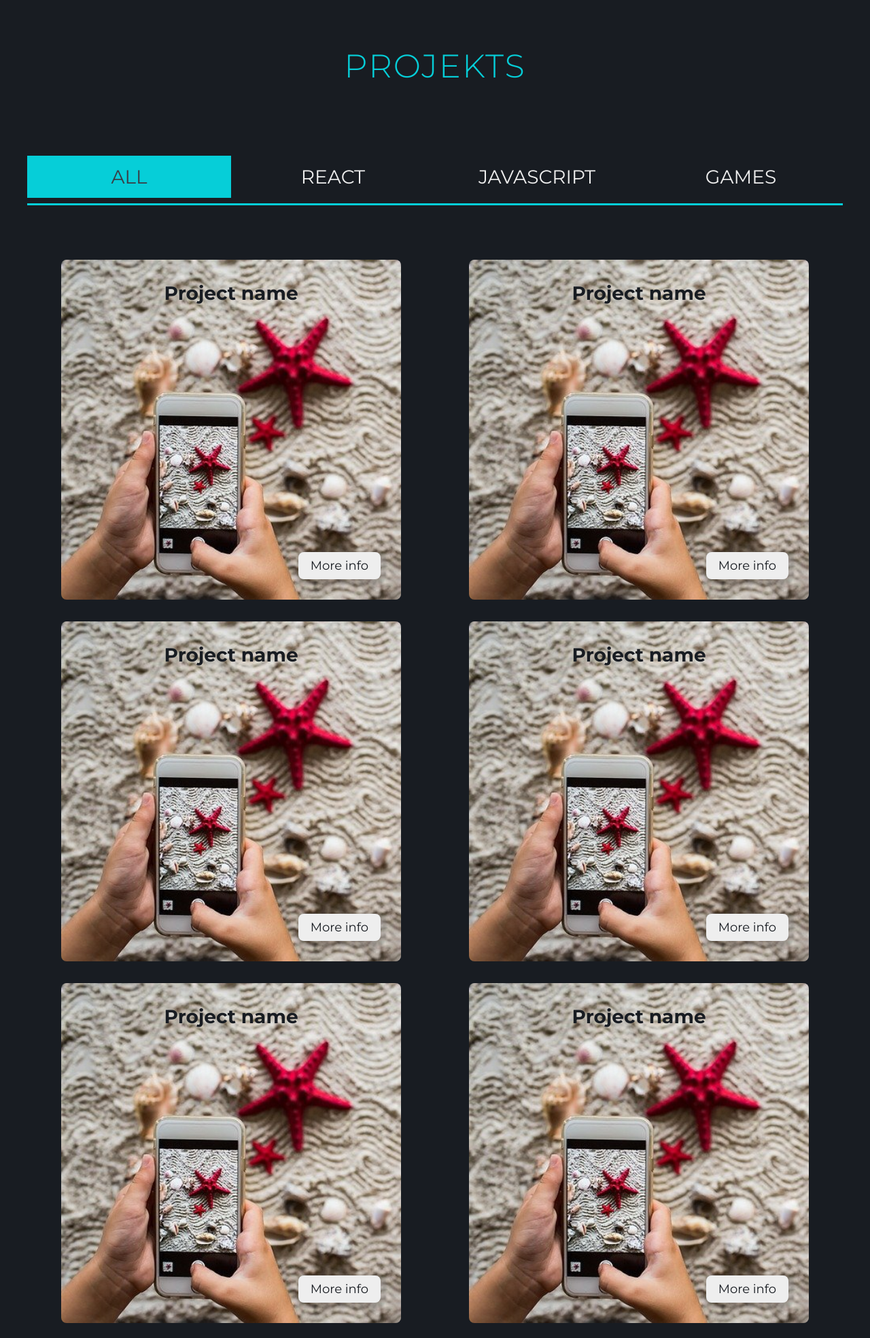
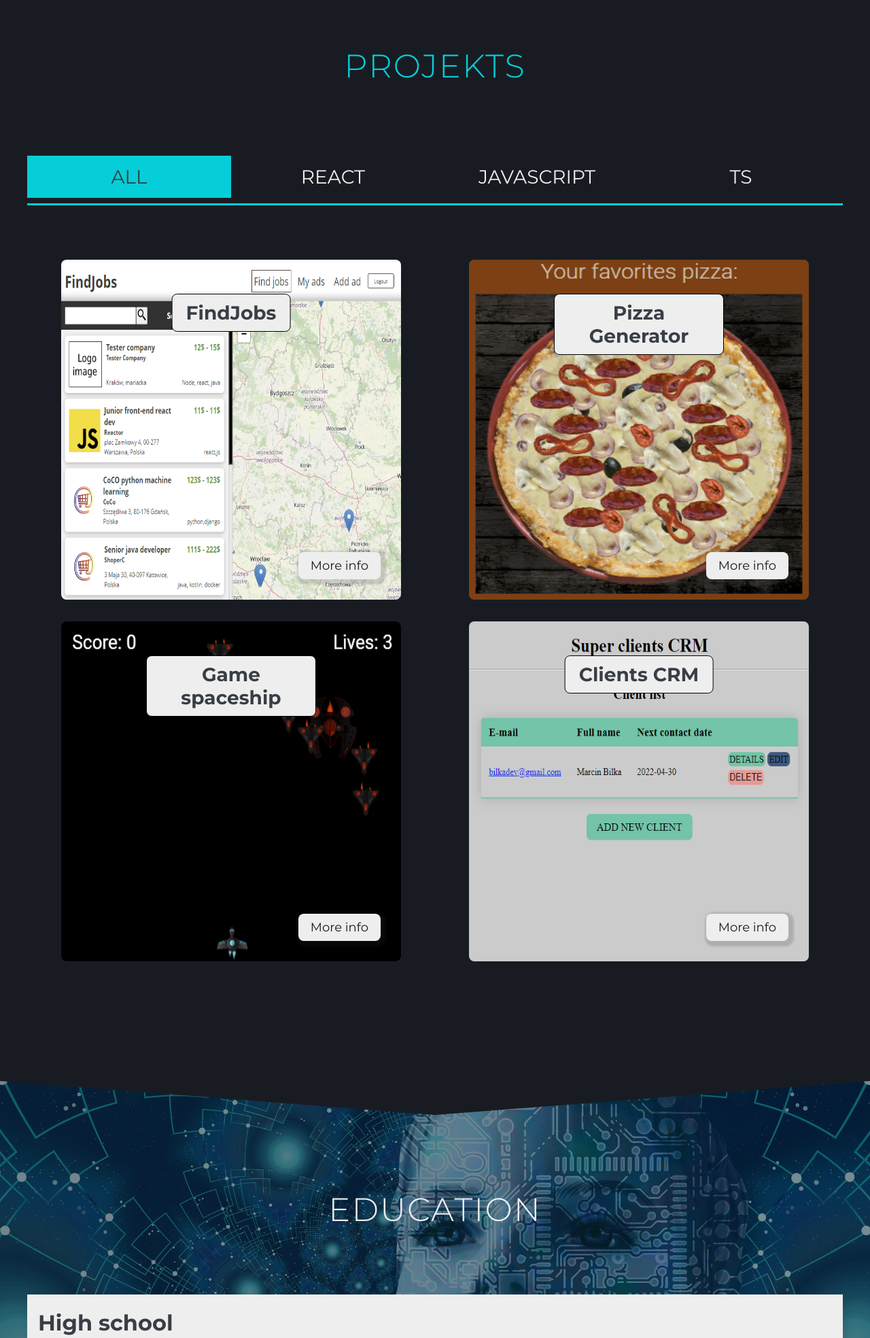
Before and after one commit to BilkaDev/BilkaDev, a PHP site: page / in a window 1280 px wide. Shown: the part 3758-5726 px from the top of the page at 68% size. Run offline with PHP 8.4, Linux system fonts and the light colour scheme.

Commit message:
Added project

```diff
--- a/css/main.css
+++ b/css/main.css
@@ -444,14 +444,31 @@ body {
 }
 .projects__card-img {
   padding: 2em;
+  border-radius: 8px;
+  background-color: #393e46;
   height: 100%;
-  border-radius: 8px;
-  background-size: cover;
-  background-image: url("../img/projekttestowy.jpg");
   transition: transform 1s, opacity 1s;
 }
+.projects__card-img img {
+  position: absolute;
+  left: 0;
+  top: 0;
+  height: 100%;
+  width: 100%;
+  border-radius: 8px;
+}
 .projects__card-img-title {
+  position: absolute;
+  z-index: 1;
+  background-color: #eeeeee;
+  border: #000 1px solid;
+  border-radius: 8px;
+  padding: 1rem 2rem;
+  top: 10%;
+  left: 50%;
+  transform: translateX(-50%);
   font-size: 2.8rem;
+  color: #393e46;
 }
 .projects__card-img-info {
   background-color: #eeeeee;
--- a/index.html
+++ b/index.html
@@ -213,143 +213,110 @@
                     <div class="projects__filter projects__filter--active" data-filter="all">all</div>
                     <div class="projects__filter" data-filter="react">react</div>
                     <div class="projects__filter" data-filter="js">javascript</div>
-                    <div class="projects__filter" data-filter="game">games</div>
+                    <div class="projects__filter" data-filter="ts">TS</div>
                 </div>
 
             </div>
 
 
             <div class="projects__cards-boxes">
-                <div data-filter="all game" class="projects__card-box" onclick="void(0)">
+                <div data-filter="all react ts" class="projects__card-box" onclick="0">
 
                     <div class="projects__card-img">
-                        <h3 class="projects__card-img-title">Project name</h3>
+                        <h3 class="projects__card-img-title">FindJobs</h3>
+                        <img src="/img/project/findjobs.png" alt="">
                         <p class="projects__card-img-info">More info</p>
                     </div>
 
 
                     <div class="projects__card-info">
-                        <h3 class="projects__card-info-title">Project Name</h3>
+                        <h3 class="projects__card-info-title">FindJobs</h3>
                         <ul class="projects__card-info-list">
-                            <li class="projects__card-info-list-item">Front end w html</li>
-                            <li class="projects__card-info-list-item">js w js</li>
-                            <li class="projects__card-info-list-item">mysql datebase</li>
-                            <li class="projects__card-info-list-item">itakdalej</li>
+                            <li class="projects__card-info-list-item">This is the server for the findjobs application.
+                                The application is used to search and add jobs.</li>
+                            <li class="projects__card-info-list-item">Frontend: React v18.1.0</li>
+                            <li class="projects__card-info-list-item">Typescript</li>
+                            <li class="projects__card-info-list-item">Mysql database</li>
+                            <li class="projects__card-info-list-item">Backend: Express v4.18.1</li>
                         </ul>
+                        <a type="button" class="projects__card-info-btn" target="_blank" href="https://findjobs.bilka.networkmanager.pl/">View online</a>
+                        <div class="btn-view-source">
+                            <div class="btn-view-source__left">
+                                <a type="button"
+                                target="_blank" href="https://github.com/BilkaDev/findjobs-back">View source BE</a>
+                            </div>
+                            <div class="btn-view-source__right">
+                                <a type="button"
+                                target="_blank" href="https://github.com/BilkaDev/findjobs-front">View source FE</a>
+                            </div>
+                        </div>
 
-                        <a type="button" class="projects__card-info-btn" href="#">View online</a>
-                        <a type="button" class="projects__card-info-btn projects__card-info-btn--source"
-                           href="#">View source</a>
                     </div>
                 </div>
-                <div data-filter="all react" class="projects__card-box" onclick="void(0)">
+                <div data-filter="all js" class="projects__card-box" onclick="void(0)">
 
                     <div class="projects__card-img">
-                        <h3 class="projects__card-img-title">Project name</h3>
+                        <h3 class="projects__card-img-title">Pizza Generator</h3>
+                        <img src="/img/project/pizza-generator.png" alt="pizza">
                         <p class="projects__card-img-info">More info</p>
                     </div>
 
 
                     <div class="projects__card-info">
-                        <h3 class="projects__card-info-title">Project Name</h3>
+                        <h3 class="projects__card-info-title">Pizza Generator</h3>
                         <ul class="projects__card-info-list">
-                            <li class="projects__card-info-list-item">Front end w html</li>
-                            <li class="projects__card-info-list-item">js w js</li>
-                            <li class="projects__card-info-list-item">mysql datebase</li>
-                            <li class="projects__card-info-list-item">itakdalej</li>
+                            <li class="projects__card-info-list-item">This is an application to create pizzas, using cookies</li>
+                            <li class="projects__card-info-list-item">Frontend generate by handlebars</li>
+                            <li class="projects__card-info-list-item">Backend: Express.js</li>
                         </ul>
 
-                        <a type="button" class="projects__card-info-btn" href="#">View online</a>
+                        <a type="button" class="projects__card-info-btn" target="_blank" href="https://pizzagenerator.hiema.repl.co/#">View online</a>
                         <a type="button" class="projects__card-info-btn projects__card-info-btn--source"
-                           href="#">View source</a>
+                            target="_blank" href="https://github.com/BilkaDev/PizzaGeneator">View source</a>
                     </div>
                 </div>
                 <div data-filter="all js" class="projects__card-box" onclick="void(0)">
 
                     <div class="projects__card-img">
-                        <h3 class="projects__card-img-title">Project name</h3>
+                        <h3 class="projects__card-img-title">Game spaceship</h3>
+                        <img src="/img/project/game-space.png" alt="game spaceship">
                         <p class="projects__card-img-info">More info</p>
                     </div>
 
 
                     <div class="projects__card-info">
-                        <h3 class="projects__card-info-title">Project Name</h3>
+                        <h3 class="projects__card-info-title">Game spaceship</h3>
                         <ul class="projects__card-info-list">
-                            <li class="projects__card-info-list-item">Front end w html</li>
-                            <li class="projects__card-info-list-item">js w js</li>
-                            <li class="projects__card-info-list-item">mysql datebase</li>
-                            <li class="projects__card-info-list-item">itakdalej</li>
+                            <li class="projects__card-info-list-item">Learning oop from the course</li>
                         </ul>
 
-                        <a type="button" class="projects__card-info-btn" href="#">View online</a>
+                        <a type="button" class="projects__card-info-btn" target="_blank" href="https://bilkadev.github.io/Game-spaceship/">View online</a>
                         <a type="button" class="projects__card-info-btn projects__card-info-btn--source"
-                           href="#">View source</a>
+                           target="_blank" href="https://github.com/BilkaDev/Game-spaceship">View source</a>
                     </div>
                 </div>
-                <div data-filter="all game" class="projects__card-box" onclick="void(0)">
+                <div data-filter="all ts" class="projects__card-box" onclick="void(0)">
 
                     <div class="projects__card-img">
-                        <h3 class="projects__card-img-title">Project name</h3>
+                        <h3 class="projects__card-img-title">Clients CRM</h3>
+                        <img src="/img/project/super-crm.png" alt="project clients crm">
                         <p class="projects__card-img-info">More info</p>
                     </div>
 
 
                     <div class="projects__card-info">
-                        <h3 class="projects__card-info-title">Project Name</h3>
+                        <h3 class="projects__card-info-title">Clients CRM</h3>
                         <ul class="projects__card-info-list">
-                            <li class="projects__card-info-list-item">Front end w html</li>
-                            <li class="projects__card-info-list-item">js w js</li>
-                            <li class="projects__card-info-list-item">mysql datebase</li>
-                            <li class="projects__card-info-list-item">itakdalej</li>
+                            <li class="projects__card-info-list-item">The project has a customer management objective</li>
+                            <li class="projects__card-info-list-item">First project in TS</li>
+                            <li class="projects__card-info-list-item">Generate frontend with handlebars</li>
+                            <li class="projects__card-info-list-item">Use MySQL database</li>
+                            <li class="projects__card-info-list-item">Backend: Express.js</li>
                         </ul>
 
-                        <a type="button" class="projects__card-info-btn" href="#">View online</a>
+                        <a type="button" class="projects__card-info-btn" target="_blank" href="https://super-crm.hiema.repl.co/">View online</a>
                         <a type="button" class="projects__card-info-btn projects__card-info-btn--source"
-                           href="#">View source</a>
-                    </div>
-                </div>
-                <div data-filter="all react" class="projects__card-box" onclick="void(0)">
-
-                    <div class="projects__card-img">
-                        <h3 class="projects__card-img-title">Project name</h3>
-                        <p class="projects__card-img-info">More info</p>
-                    </div>
-
-
-                    <div class="projects__card-info">
-                        <h3 class="projects__card-info-title">Project Name</h3>
-                        <ul class="projects__card-info-list">
-                            <li class="projects__card-info-list-item">Front end w html</li>
-                            <li class="projects__card-info-list-item">js w js</li>
-                            <li class="projects__card-info-list-item">mysql datebase</li>
-                            <li class="projects__card-info-list-item">itakdalej</li>
-                        </ul>
-
-                        <a type="button" class="projects__card-info-btn" href="#">View online</a>
-                        <a type="button" class="projects__card-info-btn projects__card-info-btn--source"
-                           href="#">View source</a>
-                    </div>
-                </div>
-                <div data-filter="all game" class="projects__card-box" onclick="void(0)">
-
-                    <div class="projects__card-img">
-                        <h3 class="projects__card-img-title">Project name</h3>
-                        <p class="projects__card-img-info">More info</p>
-                    </div>
-
-
-                    <div class="projects__card-info">
-                        <h3 class="projects__card-info-title">Project Name</h3>
-                        <ul class="projects__card-info-list">
-                            <li class="projects__card-info-list-item">Front end w html</li>
-                            <li class="projects__card-info-list-item">js w js</li>
-                            <li class="projects__card-info-list-item">mysql datebase</li>
-                            <li class="projects__card-info-list-item">itakdalej</li>
-                        </ul>
-
-                        <a type="button" class="projects__card-info-btn" href="#">View online</a>
-                        <a type="button" class="projects__card-info-btn projects__card-info-btn--source"
-                           href="#">View source</a>
+                        target="_blank" href="https://github.com/BilkaDev/clients-list">View source</a>
                     </div>
                 </div>
             </div>
@@ -436,7 +403,7 @@
                             <img src="img/icon/git-icon.png" alt="github icon">
                         </div>
                         <div class="contact-box__details">
-                            <a href="https://github.com/BilkaDev">GitHub Marcin BIlka</a>
+                            <a href="https://github.com/BilkaDev">GitHub: Marcin BIlka</a>
                         </div>
                     </div>
                     <div class="contact-box">
@@ -444,18 +411,17 @@
                             <img src="img/icon/email.png" alt="email @ icon">
                         </div>
                         <div class="contact-box__details">
-                            <a href="https://github.com/BilkaDev">E-mail: Marcin BIlka</a>
+                            <a href="mailto:bilkadev@gmail.com">E-mail: bilkadev@gmail.com</a>
                         </div>
                     </div>
-                    <div class="contact-box">
+                    <!-- <div class="contact-box">
                         <div class="contact-box__icon">
                             <img src="img/icon/icons8-linkedin-circled-48.png" alt="Linkedin icon">
                         </div>
                         <div class="contact-box__details">
                             <a href="https://github.com/BilkaDev">Linkedin: Marcin BIlka</a>
                         </div>
-                    </div>
-
+                    </div> -->
                 </div>
 
                 <div class="trans-block"></div>
--- a/js/main.js
+++ b/js/main.js
@@ -7,6 +7,14 @@ const allSection = document.querySelectorAll('.section')
 // filters project
 const allFilterItems = document.querySelectorAll('.projects__filter')
 const allFilterCards = document.querySelectorAll('.projects__card-box')
+
+// Added show more info in project card
+allFilterCards.forEach(item => {
+	item.addEventListener('mouseover',(e)=>{
+		item.childNodes[3].style.zIndex = 1
+	})
+})
+
 
 const NAV_WIDTH_MOBILE = 767
 
--- a/sass/main.scss
+++ b/sass/main.scss
@@ -348,14 +347,31 @@ body {
 	}
 	&__card-img {
 		padding: 2em;
+		border-radius: 8px;
+		background-color: $grey;
 		height: 100%;
+		transition: transform 1s, opacity 1s;
+		img{
+		position: absolute;
+		left: 0;
+		top: 0;
+		height: 100%;
+		width: 100%;
 		border-radius: 8px;
-		background-size: cover;
-		background-image: url('../img/projekttestowy.jpg');
-		transition: transform 1s, opacity 1s;
+		}
 	}
 	&__card-img-title {
+		position: absolute;
+		z-index: 1;
+		background-color: $pure-white;
+		border: #000 1px solid;
+		border-radius: 8px;
+		padding: 1rem 2rem;
+		top: 10%;
+		left: 50%;
+		transform: translateX(-50%);
 		font-size: 2.8rem;
+		color: $grey;
 	}
 	&__card-img-info {
 		background-color: $pure-white;
```
Also changed, not shown: other parts of css/main.css (+44 -1 lines), other parts of sass/main.scss (+45 -2 lines), img/project/findjobs.png (added), img/project/game-space.png (added), img/project/pizza-generator.png (added), img/project/super-crm.png (added), 1 other file.
